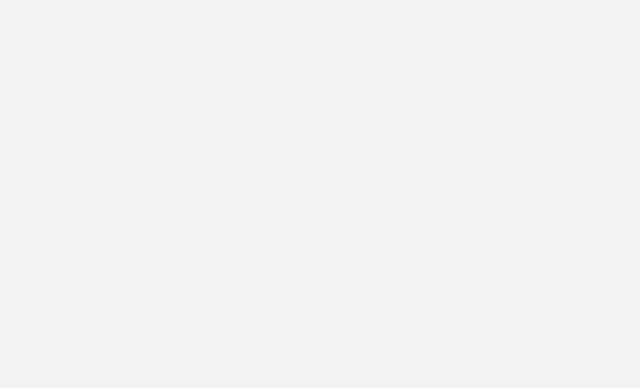
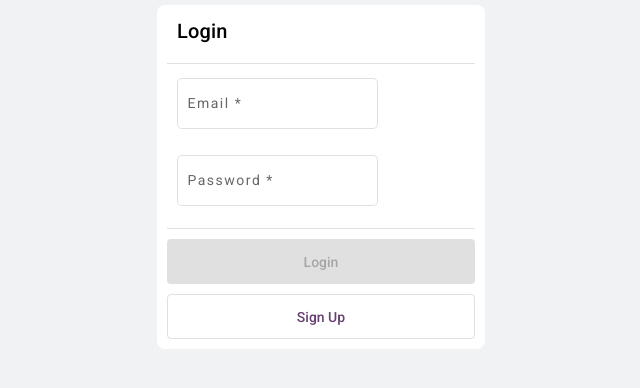
Before and after one commit to Bjoorna/nflspreadpicker, an Angular app: page /auth in a window 1280 px wide. Before the commit this address led to /. Shown: the top 388 px of the page, without its empty margins (151-791 px from the left). Built offline with nearby package versions, Linux system fonts and the light colour scheme.

Commit message:
basic authcomponent

```diff
--- a/src/app/app-routing.module.ts
+++ b/src/app/app-routing.module.ts
@@ -1,11 +1,13 @@
 import { NgModule } from '@angular/core';
 import { RouterModule, Routes } from '@angular/router';
+import { AuthComponent } from './components/auth/auth.component';
 import { GamesComponent } from './components/games/games.component';
 import { HomeComponent } from './components/home/home.component';
 
 const routes: Routes = [
   {path: '', component: HomeComponent},
-  {path: 'games', component: GamesComponent}
+  {path: 'games', component: GamesComponent},
+  {path: 'auth', component: AuthComponent}
 
 ];
 
--- /dev/null
+++ b/src/app/components/auth/auth.component.html
@@ -0,0 +1,67 @@
+<div class="gridcontainer">
+    <div class="logincontainer">
+        <ng-container *ngIf="isLoginMode">
+            <div class="logincard">
+                <div class="loginheader">
+                    <h2>Login</h2>
+                </div>
+                <mat-divider></mat-divider>
+                <div class="logincardcontent">
+                    <ng-container>
+                        <form [formGroup]="loginForm">
+                            <mat-form-field appearance="outline">
+                                <mat-label>Email</mat-label>
+                                <input type="email" matInput
+                                id="email" name="email" formControlName="email">
+                            </mat-form-field>
+                            <mat-form-field appearance="outline">
+                                <mat-label>Password</mat-label>
+                                <input type="password" matInput
+                                id="password" name="password" formControlName="password">
+                            </mat-form-field>
+                        </form>
+                    </ng-container>
+                </div>
+                <mat-divider></mat-divider>
+                <div class="logincardbuttons">
+                    <button class="loginbutton" (click)="onLogin()" [disabled]="!loginForm.valid"  mat-flat-button color="primary">Login</button>
+                    <button (click)="toggleMode()" class="signupbutton" mat-stroked-button color="accent">Sign Up</button>
+                </div>
+            </div>
+        </ng-container>
+        <ng-container *ngIf="!isLoginMode">
+            <div class="logincard">
+                <div class="loginheader">
+                    <h2>Sign Up</h2>
+                </div>
+                <mat-divider></mat-divider>
+                <div class="logincardcontent">
+                    <ng-container>
+                        <form [formGroup]="signupForm">
+                            <mat-form-field appearance="outline">
+                                <mat-label>Name</mat-label>
+                                <input type="text" matInput
+                                id="name" name="name" formControlName="name">
+                            </mat-form-field>
+                            <mat-form-field appearance="outline">
+                                <mat-label>Email</mat-label>
+                                <input type="email" matInput
+                                id="email" name="email" formControlName="email">
+                            </mat-form-field>
+                            <mat-form-field appearance="outline">
+                                <mat-label>Password</mat-label>
+                                <input type="password" matInput
+                                id="password" name="password" formControlName="password">
+                            </mat-form-field>
+                        </form>
+                    </ng-container>
+                </div>
+                <mat-divider></mat-divider>
+                <div class="logincardbuttons">
+                    <button class="loginbutton"[disabled]="!signupForm.valid" (click)="onSignUp()" mat-flat-button color="primary">Create User</button>
+                    <button class="signupbutton" (click)="toggleMode()" mat-stroked-button color="accent">Back</button>
+                </div>
+            </div>
+        </ng-container>
+    </div>
+</div>
--- /dev/null
+++ b/src/app/components/auth/auth.component.scss
@@ -0,0 +1,44 @@
+.logincontainer{
+    grid-column: 1/5;
+    width: 100%;
+
+    .logincard{
+        padding: 10px;
+        width: 308px;
+        height: fit-content;
+
+        border-radius: 8px;
+        background-color: white;
+
+        display: flex;
+        flex-direction: column;
+
+        .loginheader{
+            margin-left: 10px;
+        }
+        .logincardcontent{
+            margin-left: 10px;
+
+            padding-top: 10px;
+
+        }
+
+        .logincardbuttons{
+            display: flex;
+            flex-direction: column;
+            width: 100%;
+            margin-top: 10px;
+
+            .loginbutton{
+                margin-bottom: 5px;
+                height: 45px;
+
+            }
+
+            .signupbutton{
+                height: 45px;
+                margin-top: 5px;
+            }
+        }
+    }
+}
--- /dev/null
+++ b/src/app/components/auth/auth.component.ts
@@ -0,0 +1,69 @@
+import { Component, OnInit } from '@angular/core';
+import { FormControl, FormGroup, Validators } from '@angular/forms';
+import { AuthService, ILoginUser, IUser } from 'src/app/services/auth.service';
+
+@Component({
+  selector: 'app-auth',
+  templateUrl: './auth.component.html',
+  styleUrls: ['./auth.component.scss']
+})
+export class AuthComponent implements OnInit {
+
+  loginForm!: FormGroup;
+  signupForm!: FormGroup;
+
+  isLoginMode: boolean = true;
+
+  constructor(private authService: AuthService) { }
+
+  ngOnInit(): void {
+    this.initForm();
+  }
+
+  initForm(): void{
+    this.signupForm = new FormGroup({
+      'name': new FormControl(null, [Validators.required]),
+      'email': new FormControl(null, [Validators.required, Validators.email]),
+      'password': new FormControl(null, [Validators.required, Validators.minLength(6)]),
+    });
+
+    this.loginForm = new FormGroup({
+      'email': new FormControl(null, [Validators.required, Validators.email]),
+      'password': new FormControl(null, [Validators.required, Validators.minLength(6)]),
+    });
+  }
+
+  toggleMode(): void{
+    this.isLoginMode = !this.isLoginMode;
+  }
+
+  onSignUp(): void{
+    const formValues = this.signupForm.value;
+
+    let newUser: IUser = {
+      name: formValues.name,
+      email: formValues.email,
+      password: formValues.password
+    };
+
+    console.log(newUser);
+    this.authService.signup(newUser).subscribe(serverResponse => {
+    });
+  }
+
+  onLogin(): void{
+    const formValues = this.loginForm.value;
+
+    let loginUser: ILoginUser = {
+      email: formValues.email,
+      password: formValues.password
+    };
+
+    this.authService.login(loginUser).subscribe( serverResponse => {
+      console.log(serverResponse);
+    })
+
+
+  }
+
+}
--- /dev/null
+++ b/src/app/services/auth.service.ts
@@ -0,0 +1,56 @@
+import { Injectable } from "@angular/core";
+import { HttpClient, HttpErrorResponse } from '@angular/common/http';
+import { Router } from '@angular/router';
+// import { IUser } from "../models/user/user.model";
+import { BehaviorSubject, Observable } from "rxjs";
+import { tap } from 'rxjs/operators'
+// import { ILoginModel } from "../models/user/login.model";
+// import { ClientUser } from "../models/user/clientuser.model";
+import {environment} from 'src/environments/environment';
+
+
+// import jwt_decode from 'jwt-decode';
+
+@Injectable({ providedIn: 'root' })
+
+export class AuthService{
+
+    constructor(private http: HttpClient, private router: Router){}
+
+
+    signup(user: IUser): Observable<ISignupResponse>{
+        const server = environment.server + '/auth/signup';
+        const localhost = environment.localhost + '/auth/signup';
+
+        console.log(localhost);
+
+        return this.http.post<ISignupResponse>(localhost, user);
+    }
+
+    login(user: ILoginUser): Observable<ISignupResponse>{
+
+        const server = environment.server + '/auth/login';
+        const localhost = environment.localhost + '/auth/login';
+
+
+        return this.http.post<ISignupResponse>(localhost, user);
+    }
+
+
+}
+
+export interface IUser{
+    name: string,
+    email: string,
+    password?: string
+}
+
+export interface ILoginUser{
+    email: string,
+    password: string
+}
+
+export interface ISignupResponse{
+    token?: string,
+    error?: string
+}
--- a/src/environments/environment.prod.ts
+++ b/src/environments/environment.prod.ts
@@ -1,3 +1,5 @@
 export const environment = {
-  production: true
+  production: true,
+  server: 'https://spreadpickerserver.herokuapp.com/',
+  localhost: 'http://localhost:8080'
 };
--- a/src/environments/environment.ts
+++ b/src/environments/environment.ts
@@ -3,7 +3,9 @@
 // The list of file replacements can be found in `angular.json`.
 
 export const environment = {
-  production: false
+  production: false,
+  server: 'https://spreadpickerserver.herokuapp.com/',
+  localhost: 'http://localhost:8080'
 };
 
 /*
```
Also changed, not shown: src/app/app.module.ts (+19 -5 lines), 1 other file (tests, documents, lock files or other folders).
